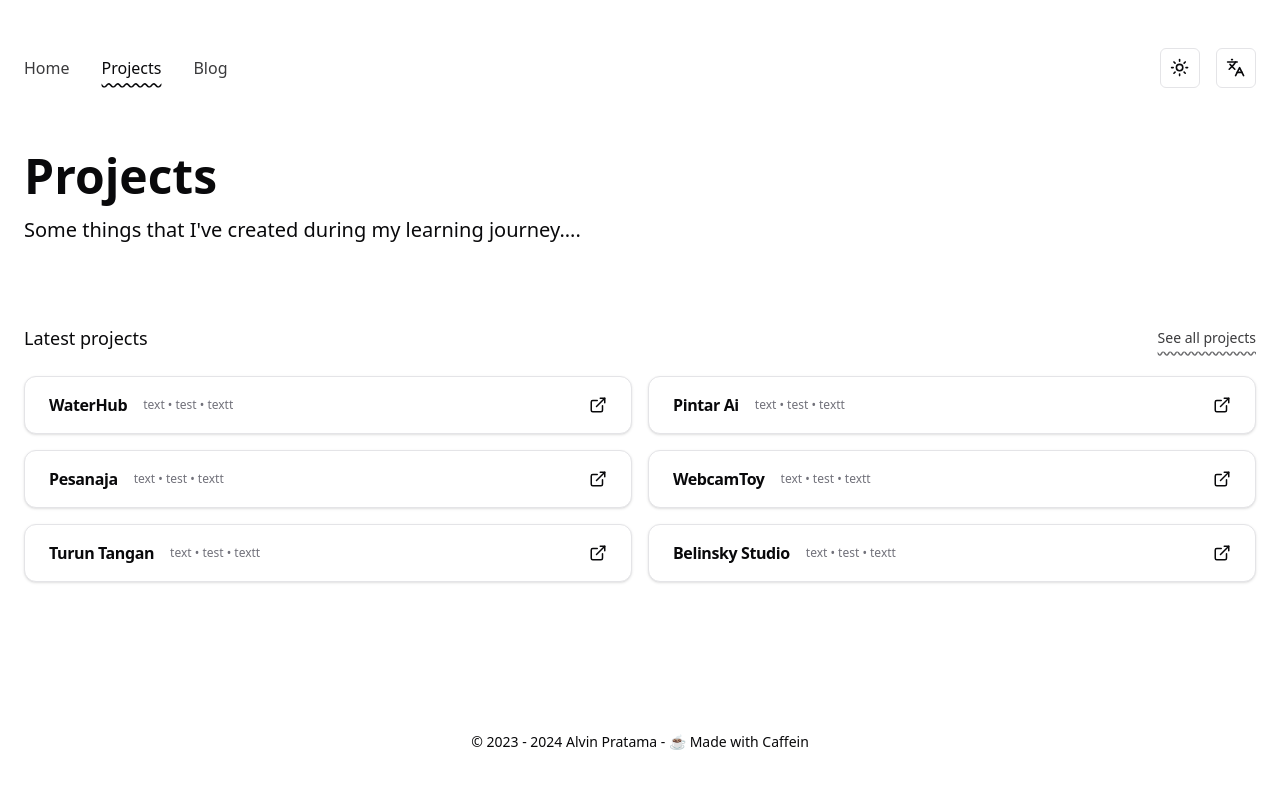
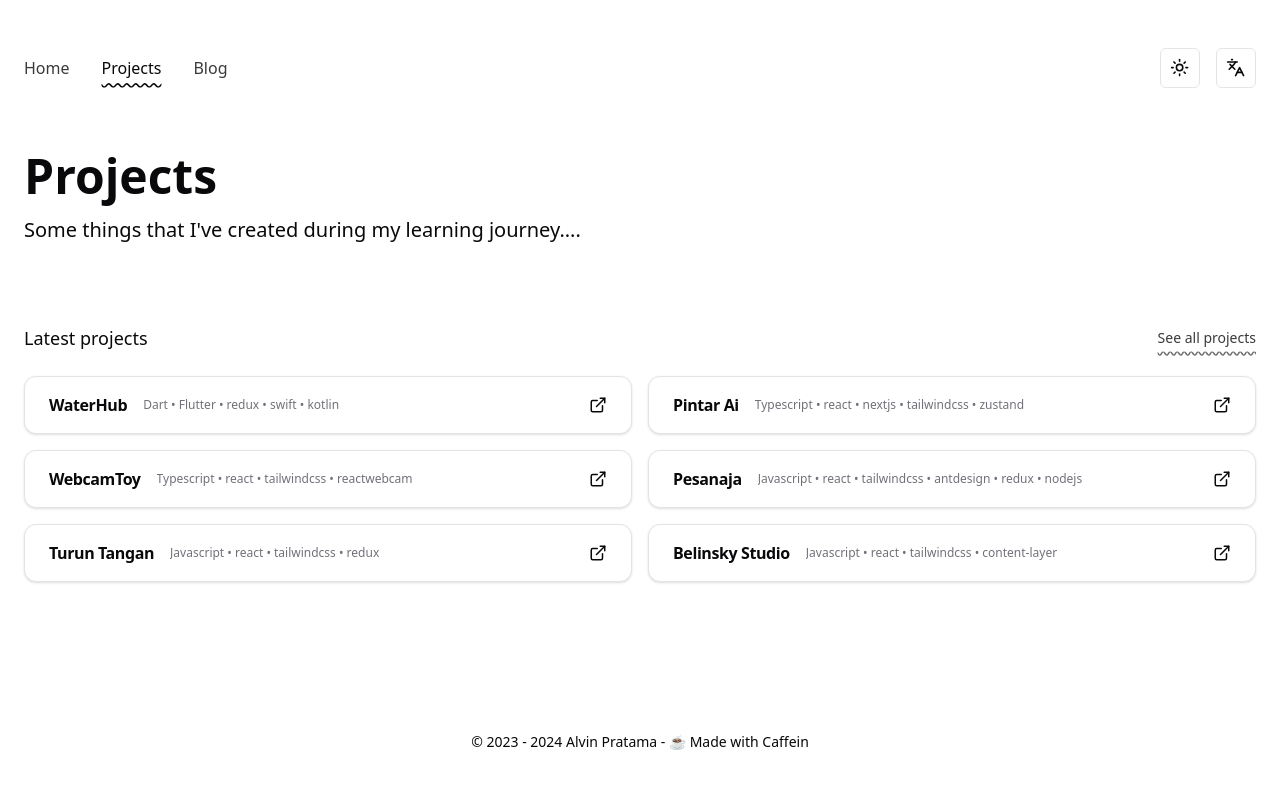
Before and after one commit to palveeen22/alvinpratama, a Next.js app: page /en/projects in a window 1280 px wide. Shown: the top 788 px of the page. Built offline with nearby package versions, Linux system fonts and the light colour scheme.

Commit message:
feat: added stack projects section

```diff
--- a/package.json
+++ b/package.json
@@ -11,6 +11,7 @@
   },
   "dependencies": {
     "@radix-ui/react-dropdown-menu": "^2.0.6",
+    "@radix-ui/react-hover-card": "^1.0.7",
     "@radix-ui/react-icons": "^1.3.0",
     "@radix-ui/react-slot": "^1.0.2",
     "class-variance-authority": "^0.7.0",
--- a/src/app/[locale]/blogs/page.tsx
+++ b/src/app/[locale]/blogs/page.tsx
@@ -34,7 +34,9 @@ const BlogPage = () => {
             initial="hidden"
             animate="visible"
         >
-            {t("text")}
+            <h1 className='flex justify-center items-center text-5xl'>
+                {t("text")}
+            </h1>
         </MotionSection>
     )
 }
--- a/src/components/ui/ProjectCard.tsx
+++ b/src/components/ui/ProjectCard.tsx
@@ -1,3 +1,4 @@
+'use client'
 import { ExternalLink } from 'lucide-react'
 import { Card, CardTitle } from './card'
 import Link from 'next/link'
@@ -7,8 +8,10 @@ import { TProjectCardProps } from '@/types'
 
 
 
+
 const ProjectCard = ({ project }: TProjectCardProps) => {
     return (
+        <div>
             <Link href={project.url} target='_blank'>
                 <Card className='transition-all duration-300 hover:-translate-y-2'>
                     <div className='flex flex-row w-full justify-between items-center px-6 py-4'>
@@ -22,6 +25,7 @@ const ProjectCard = ({ project }: TProjectCardProps) => {
                     </div>
                 </Card>
             </Link>
+        </div>
     )
 }
 
--- /dev/null
+++ b/src/components/ui/hover-card.tsx
@@ -0,0 +1,29 @@
+"use client"
+
+import * as React from "react"
+import * as HoverCardPrimitive from "@radix-ui/react-hover-card"
+
+import { cn } from "@/lib/utils"
+
+const HoverCard = HoverCardPrimitive.Root
+
+const HoverCardTrigger = HoverCardPrimitive.Trigger
+
+const HoverCardContent = React.forwardRef<
+  React.ElementRef<typeof HoverCardPrimitive.Content>,
+  React.ComponentPropsWithoutRef<typeof HoverCardPrimitive.Content>
+>(({ className, align = "center", sideOffset = 4, ...props }, ref) => (
+  <HoverCardPrimitive.Content
+    ref={ref}
+    align={align}
+    sideOffset={sideOffset}
+    className={cn(
+      "z-50 w-64 rounded-md border bg-popover p-4 text-popover-foreground shadow-md outline-none data-[state=open]:animate-in data-[state=closed]:animate-out data-[state=closed]:fade-out-0 data-[state=open]:fade-in-0 data-[state=closed]:zoom-out-95 data-[state=open]:zoom-in-95 data-[side=bottom]:slide-in-from-top-2 data-[side=left]:slide-in-from-right-2 data-[side=right]:slide-in-from-left-2 data-[side=top]:slide-in-from-bottom-2",
+      className
+    )}
+    {...props}
+  />
+))
+HoverCardContent.displayName = HoverCardPrimitive.Content.displayName
+
+export { HoverCard, HoverCardTrigger, HoverCardContent }
--- a/src/data/index.ts
+++ b/src/data/index.ts
@@ -10,10 +10,10 @@ export const allPosts = [
 ];
 
 export const projects = [
-	{ url: "string", title: "WaterHub",  stacks: ["text", "test", "textt"] },
-	{ url: "string", title: "Pintar Ai",  stacks: ["text", "test", "textt"] },
-	{ url: "string", title: "Pesanaja", stacks: ["text", "test", "textt"] },
-	{ url: "string", title: "WebcamToy", stacks: ["text", "test", "textt"] },
-	{ url: "string", title: "Turun Tangan", stacks: ["text", "test", "textt"]},
-	{ url: "string", title: "Belinsky Studio", stacks: ["text", "test", "textt"]},
+	{ url: "https://www.waterhub.co.id/", title: "WaterHub",  stacks: ["Dart", "Flutter", "redux", "swift", "kotlin"] },
+	{ url: "https://github.com/Prevferr/Pintar-Ai-Next-app", title: "Pintar Ai",  stacks: ["Typescript", "react", "nextjs", "tailwindcss", "zustand"] },
+	{ url: "https://test-verihubs-webcam.vercel.app/", title: "WebcamToy", stacks: ["Typescript", "react", "tailwindcss","reactwebcam"] },
+	{ url: "https://pesanaja-client-react.vercel.app/", title: "Pesanaja", stacks: ["Javascript", "react", "tailwindcss","antdesign", "redux","nodejs"] },
+	{ url: "https://turuntangan.id/", title: "Turun Tangan", stacks: ["Javascript", "react", "tailwindcss", "redux"]},
+	{ url: "https://belinskyproduction.com/", title: "Belinsky Studio", stacks: ["Javascript", "react", "tailwindcss","content-layer"]},
 ];
```
Also changed, not shown: 1 other file (tests, documents, lock files or other folders). Lines whose indentation alone changed are shown as unchanged.
